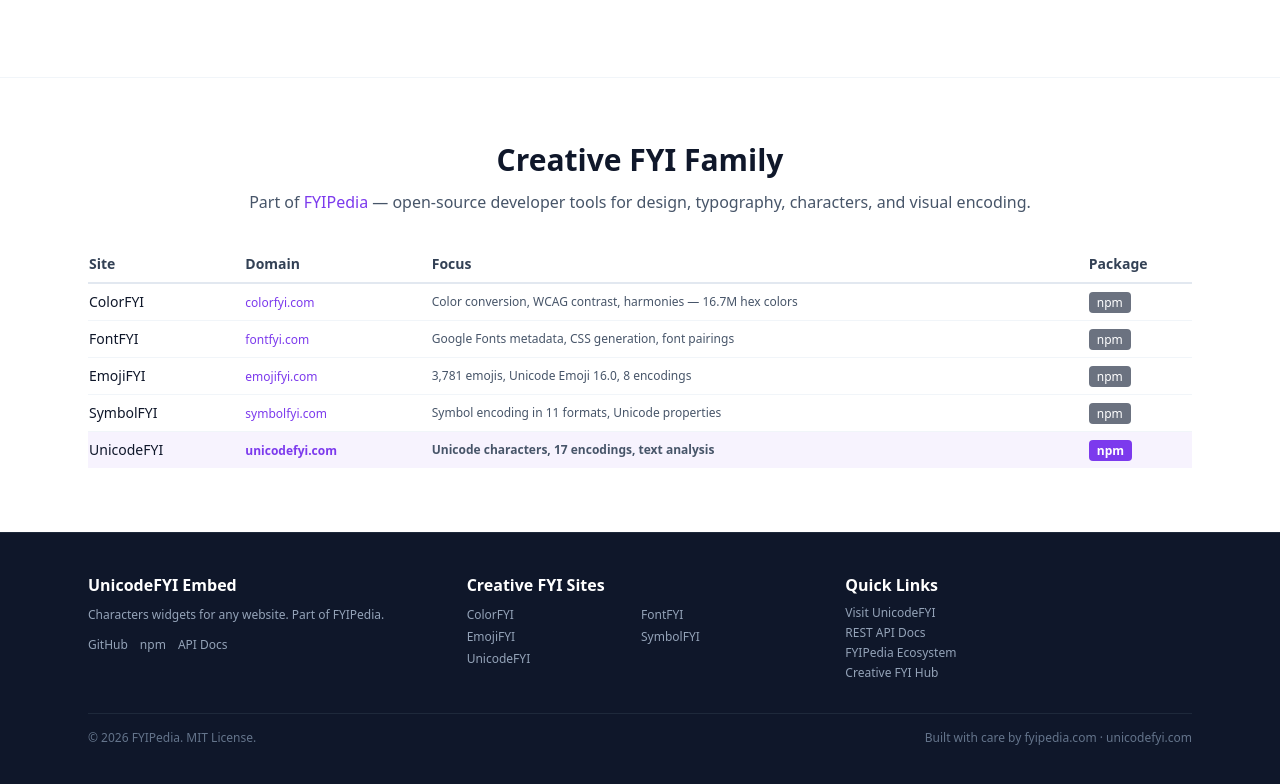
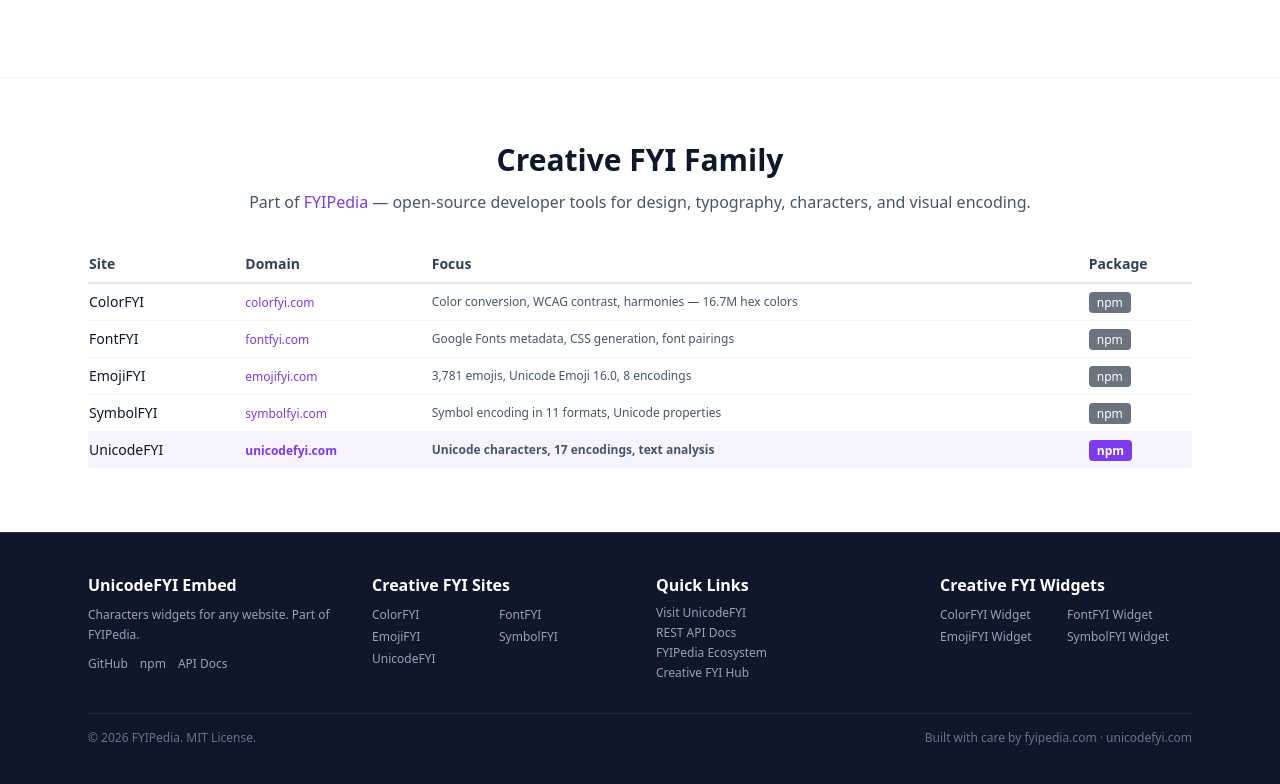
Before and after one commit to fyipedia/unicodefyi-embed, a website: page docs/index.html in a window 1280 px wide. Shown: the part 3631-4415 px from the top of the page. Drawn offline with nearby package versions, Linux system fonts and the light colour scheme; a script that the page names is missing.

Commit message:
feat: add family widget cross-links in footer for SEO link equity

```diff
--- a/docs/index.html
+++ b/docs/index.html
@@ -380,7 +380,7 @@
   <!-- FOOTER -->
   <footer class="bg-slate-900 dark:bg-slate-950 text-slate-300 py-10 border-t border-slate-800">
     <div class="max-w-6xl mx-auto px-4 sm:px-6">
-      <div class="grid sm:grid-cols-3 gap-8 mb-8">
+      <div class="grid sm:grid-cols-4 gap-8 mb-8">
         <div>
           <h4 class="font-bold text-white mb-2">UnicodeFYI Embed</h4>
           <p class="text-xs text-slate-400 leading-relaxed mb-3">Characters widgets for any website. Part of <a href="https://fyipedia.com" class="hover:text-white" target="_blank" rel="noopener">FYIPedia</a>.</p>
@@ -409,6 +409,15 @@
             <li><a href="https://creativefyi.com" target="_blank" rel="noopener" class="text-slate-400 hover:text-white">Creative FYI Hub</a></li>
           </ul>
         </div>
+              <div>
+          <h4 class="font-bold text-white mb-2">Creative FYI Widgets</h4>
+          <div class="grid grid-cols-2 gap-0.5 text-xs">
+            <a href="https://widget.colorfyi.com" target="_blank" rel="noopener" class="text-slate-400 hover:text-white py-0.5">ColorFYI Widget</a>
+            <a href="https://widget.fontfyi.com" target="_blank" rel="noopener" class="text-slate-400 hover:text-white py-0.5">FontFYI Widget</a>
+            <a href="https://widget.emojifyi.com" target="_blank" rel="noopener" class="text-slate-400 hover:text-white py-0.5">EmojiFYI Widget</a>
+            <a href="https://widget.symbolfyi.com" target="_blank" rel="noopener" class="text-slate-400 hover:text-white py-0.5">SymbolFYI Widget</a>
+          </div>
+        </div>
       </div>
       <div class="border-t border-slate-800 pt-4 flex flex-col sm:flex-row justify-between gap-2 text-xs text-slate-500">
         <span>&copy; <span x-text="new Date().getFullYear()"></span> FYIPedia. MIT License.</span>
```
